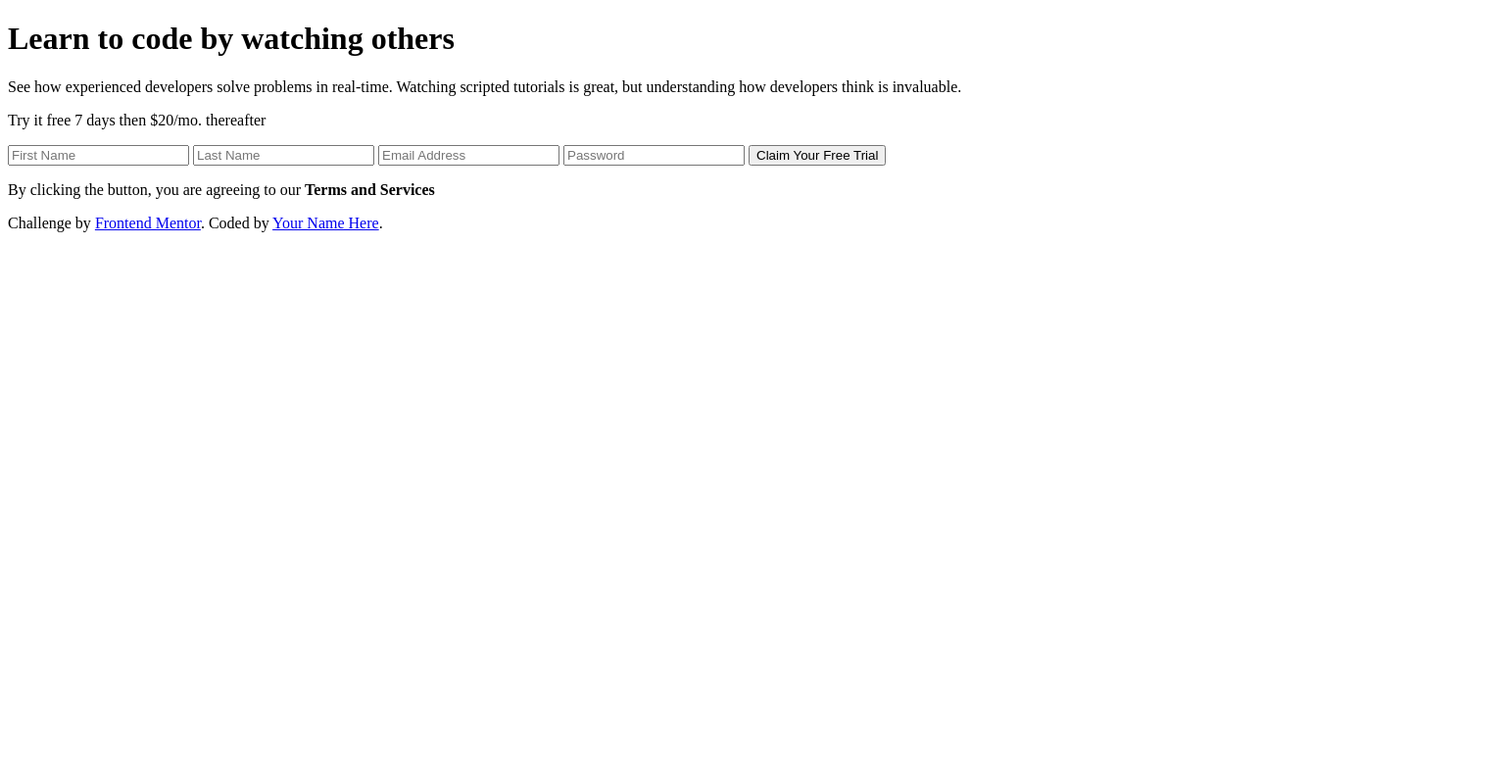
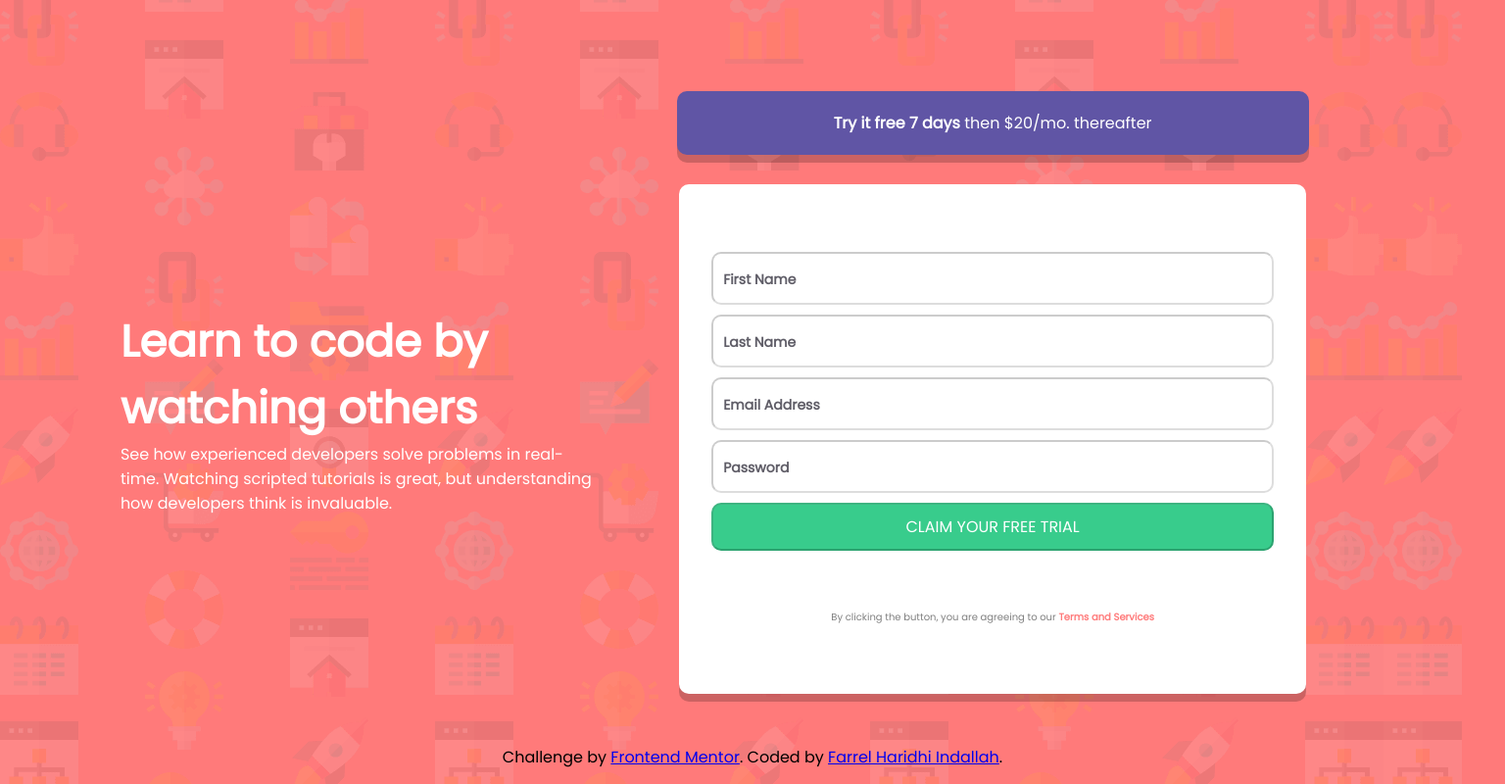
Before and after one commit to farrel-hi/frontend-mentor-intro-component-with-signup-form-master, a plain HTML site: page index.html in a window 1536 px wide. Shown: the whole page at 98% size. Drawn offline with Linux system fonts and the light colour scheme.

Commit message:
Finish Styling
Finish Styling ONLY width of 1440px & 375px
The style.css code haven't been clean up yet

```diff
--- a/index.html
+++ b/index.html
@@ -4,6 +4,7 @@
   <meta charset="UTF-8">
   <meta name="viewport" content="width=device-width, initial-scale=1.0"> <!-- displays site properly based on user's device -->
 
+  <link href='https://fonts.googleapis.com/css?family=Poppins' rel='stylesheet'>
   <link rel="icon" type="image/png" sizes="32x32" href="./images/favicon-32x32.png">
   <link rel="stylesheet" href="style.css">
 
@@ -11,36 +12,45 @@
 
 </head>
 <body>
-  <div id="container">
-    <div id="description-container">
+  <div class="main-container">
+    <div class="description-container">
       <h1>Learn to code by watching others</h1>
       <p>
         See how experienced developers solve problems in real-time. Watching scripted tutorials is great,
         but understanding how developers think is invaluable.
       </p>
     </div>
-    <div id="form-container">
-      <div id="free-trial">
+    <div class="form-container">
+      <div class="free-trial">
         <p>
-          Try it free 7 days then $20/mo. thereafter
+          <strong>
+            Try it free 7 days
+          </strong>
+          then $20/mo. thereafter
         </p>
       </div>
-      <div id="main-form">
+      <div class="main-form">
         <form action="">
           <input type="text" placeholder="First Name">
+          <p class="firt-name-notice"></p>
           <input type="text" placeholder="Last Name">
+          <p class="last-name-notice"></p>
           <input type="email" placeholder="Email Address">
+          <p class="email-notice"></p>
           <input type="password" placeholder="Password">
-          <input type="submit" value="Claim Your Free Trial">
+          <p class="password-notice"></p>
+          <input type="submit" value="CLAIM YOUR FREE TRIAL">
         </form>
-        <p class="terms">By clicking the button, you are agreeing to our <strong>Terms and Services</strong></p>
+        <div class="terms-container">
+          <p class="terms">By clicking the button, you are agreeing to our <strong>Terms and Services</strong></p>
+        </div>
       </div>
     </div>
   </div>
   <footer>
     <p class="attribution">
       Challenge by <a href="https://www.frontendmentor.io?ref=challenge" target="_blank">Frontend Mentor</a>.
-      Coded by <a href="#">Your Name Here</a>.
+      Coded by <a href="#">Farrel Haridhi Indallah</a>.
     </p>
   </footer>
 </body>
--- a/style.css
+++ b/style.css
@@ -1,4 +1,204 @@
-/* Extra large devices (large laptops and desktops, 1200px and up) */
-@media only screen and (min-width: 1200px) {
+*{
+    margin: 0;
+    font-size: 16px;
+    font-weight: 400;
+    font-family: 'Poppins',Tahoma, Verdana, sans-serif;
+}
 
+/* Universal Rules */
+.description-container{
+    color:white;
 }
+
+h1{
+    font-size:25px;
+    font-weight:700;
+}
+
+strong{
+    font-weight: 600;
+}
+
+.free-trial{
+    padding: 20px 20% 20px 20%;
+    margin-bottom: 30px;
+
+    color:white;
+    border-radius: 10px;
+    background-color:hsl(248, 32%, 49%);
+    box-shadow: 0px 8px rgba(0, 0, 0, 0.2);
+}
+
+.main-form{
+    border-radius: 10px;
+    background-color:white;
+    box-shadow: 0px 8px rgba(0, 0, 0, 0.2);
+
+    padding:20px;
+}
+
+input{
+    border-radius: 10px;
+    padding:10px;
+    margin-bottom: 10px;
+
+    background-color: white;
+    border-color: rgba(0, 0, 0, 0.2);
+}
+
+input::placeholder{
+    font-size: 14px;
+    color:rgba(55,53,65,0.8);
+    font-weight:bold ;
+}
+
+input[type="text"], input[type="email"], input[type="password"]{
+    width: 90%;
+}
+
+input[type="submit"]{
+    width: 100%;
+
+    background-color: hsl(154, 59%, 51%);
+    color:white;
+}
+
+.terms-container{
+    padding-right: 20px;
+    padding-left: 20px;
+}
+
+p.terms, p.terms > strong{
+    font-size: 10px;
+    color: rgba(0, 0, 0, 0.5);
+}
+
+p.terms >strong{
+    color:hsl(0, 100%, 74%) ;
+}
+
+
+
+/* Desktop Rules (Width: 1440px) */
+@media only screen and (min-width: 1440px) {
+    body{
+        min-height: 100vh;
+        background-image: url('./images/bg-intro-desktop.png');
+        background-color: hsl(0, 100%, 74%);
+
+        display: flex;
+        flex-direction: column;
+        justify-content: space-around;
+        align-items: center;
+    }
+
+    .main-container{
+        display: flex;
+        justify-content: center;
+        flex-direction: row;
+        align-items: center;
+
+        margin-left:8%;
+        margin-right: 8%;
+    }
+
+    .description-container{
+        display: flex;
+        justify-content: space-between;
+        flex-direction: column;
+        align-items: left;
+        text-align: left;
+
+        margin-top: 10vh;
+        margin-bottom: 5vh;
+    }
+
+    .form-container{
+        min-width: 800px;
+
+        display: flex;
+        flex-direction: column;
+        align-items: center;
+        text-align: center;
+    }
+
+    .main-form{
+        min-width: 75%;
+        min-height: 60vh;
+
+        display:flex;
+        justify-content: space-evenly;
+        flex-direction: column;
+        align-items: center;
+    }
+
+    input{
+        min-width: 550px;
+        min-height: 30px;
+    }
+
+    h1{
+        font-size: 45px;
+    }
+    footer{
+        position:absolute;
+        top:95vh;
+    }
+}
+
+/* Mobile Rules (Width: 375px) */
+@media only screen and (max-width: 375px){
+    body{
+        min-height: 100vh;
+
+        flex-direction: column;
+        justify-content: space-between;
+        align-items: center;
+
+        background-image: url('./images/bg-intro-mobile.png');
+        background-color: hsl(0, 100%, 74%);
+    }
+
+    .main-container{
+        justify-content: center;
+        flex-direction: column;
+        align-items: center;
+
+        margin-left:8%;
+        margin-right: 8%;
+    }
+
+    .description-container{
+        height: 220px;
+
+        display: flex;
+        justify-content: space-between;
+        flex-direction: column;
+        align-items: center;
+        text-align: center;
+
+        margin-top: 10vh;
+        margin-bottom: 5vh;
+
+    }
+
+    .form-container{
+        min-width: 300px;
+
+        display: flex;
+        flex-direction: column;
+        align-items: center;
+        text-align: center;
+    }
+
+    input[type="text"], input[type="email"], input[type="password"]{
+        width: 90%;
+    }
+
+    footer{
+        margin-top:20px;
+
+        text-align: center;
+        font-size: 10px;
+    }
+}
```
Also changed, not shown: 1 other file.
